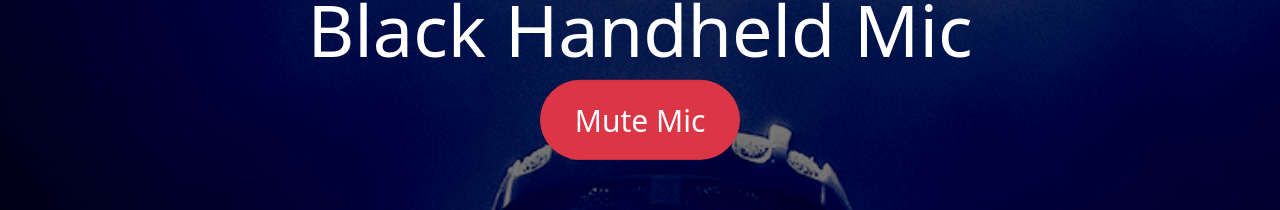
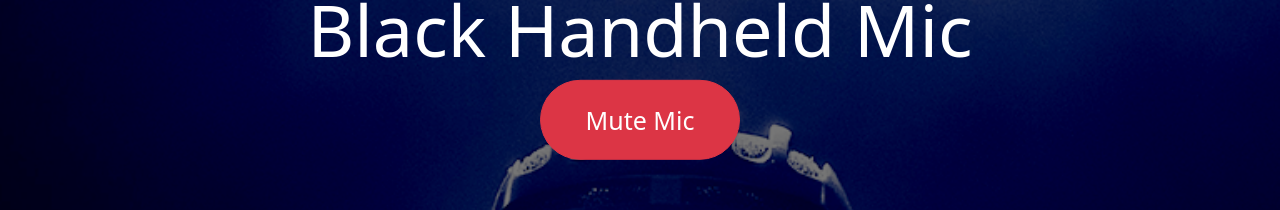
Before and after one commit to RyoisMC/pac-pi-control-frontend, a Vue app: page /modes/one in a window 1280 px wide. Shown: the part 327-537 px from the top of the page. Built offline with nearby package versions, Linux system fonts and the light colour scheme; no server answers; what v-idle, vue-sweetalert2, vue-toast-notification would draw is missing.

Commit message:
Fix button sizing

```diff
--- a/src/views/modes/four_pc.vue
+++ b/src/views/modes/four_pc.vue
@@ -314,7 +314,7 @@ export default {
   height: 80px;
   padding: 10px 16px;
   border-radius: 35px;
-  font-size: 30px;
+  font-size: 25px;
   text-align: center;
 }
 #power_button {
--- a/src/views/modes/one.vue
+++ b/src/views/modes/one.vue
@@ -118,7 +118,7 @@ export default {
   height: 80px;
   padding: 10px 16px;
   border-radius: 35px;
-  font-size: 30px;
+  font-size: 25px;
   text-align: center;
 }
 </style>
--- a/src/views/modes/one_pc.vue
+++ b/src/views/modes/one_pc.vue
@@ -167,7 +167,7 @@ export default {
   height: 80px;
   padding: 10px 16px;
   border-radius: 35px;
-  font-size: 30px;
+  font-size: 25px;
   text-align: center;
 }
 </style>
```
